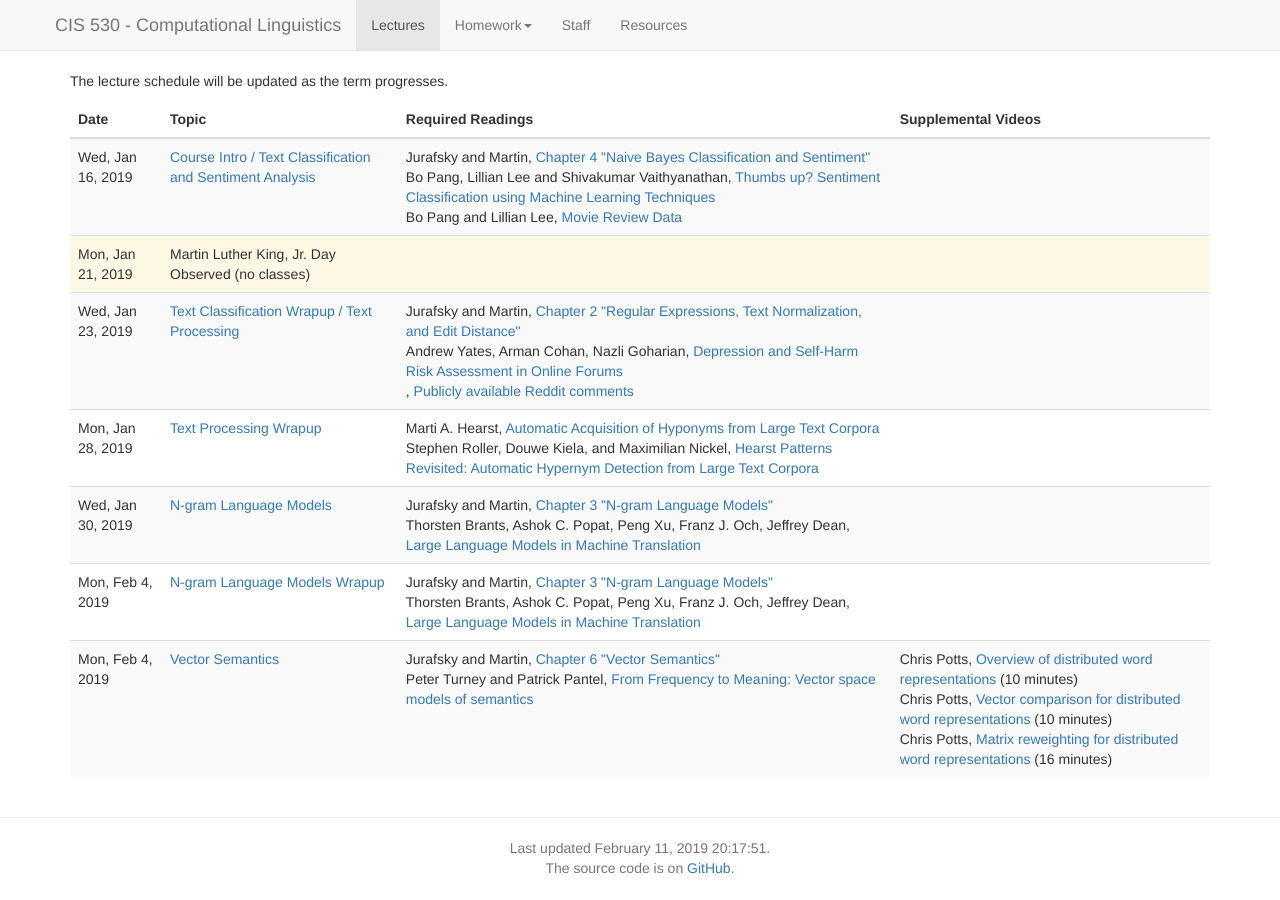
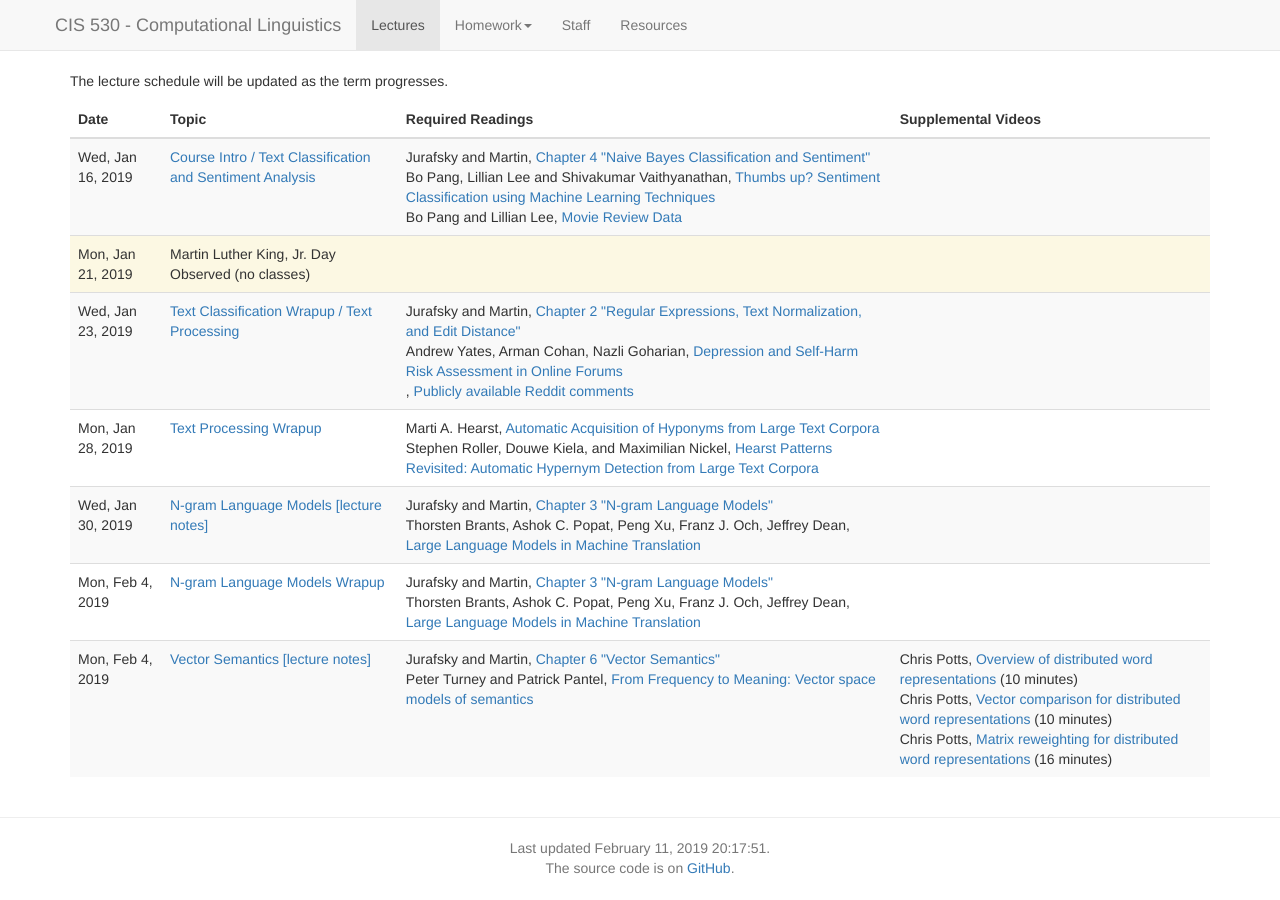
Before and after one commit to computational-linguistics-class/computational-linguistics-class.github.io, a Jekyll site: the page built from lectures.md, in a window 1280 px wide. Built offline with Jekyll 4.4.1, drawn with Linux system fonts in a browser that asks for light colours; nearby versions of some CDN libraries; a script that is not in the unit is left out.

Commit message:
Added lecture notes

```diff
--- a/_data/lectures.yaml
+++ b/_data/lectures.yaml
@@ -59,6 +59,7 @@
   slides: slides/04-n-gram-language-models.pdf
   title: N-gram Language Models
   slides_credit: Jurafsky and Martin
+  lecture_notes: slides/04-n-gram-language-models-lecture-notes.pdf
   readings:
     -
       title: Chapter 3 "N-gram Language Models"
@@ -86,6 +87,8 @@
   date: 2019-02-04
   slides: slides/05-vector-semantics.pdf
   title: Vector Semantics
+  slides_credit: Dan Jurafsky
+  lecture_notes: slides/05-vector-semantics-lecture-notes.pdf
   readings:
     -
       title: Chapter 6 "Vector Semantics"
--- a/lectures.md
+++ b/lectures.md
@@ -55,6 +55,10 @@ The lecture schedule will be updated as the term progresses.
         {% endif %}
 
 
+        {% if lecture.lecture_notes %}
+          <a href="{{ lecture.lecture_notes }}">[lecture notes]</a>
+        {% endif %}
+
 
 	    {% if lecture.speaker %}
           {% if lecture.speaker_url %}
```
Also changed, not shown: 3 other files.
